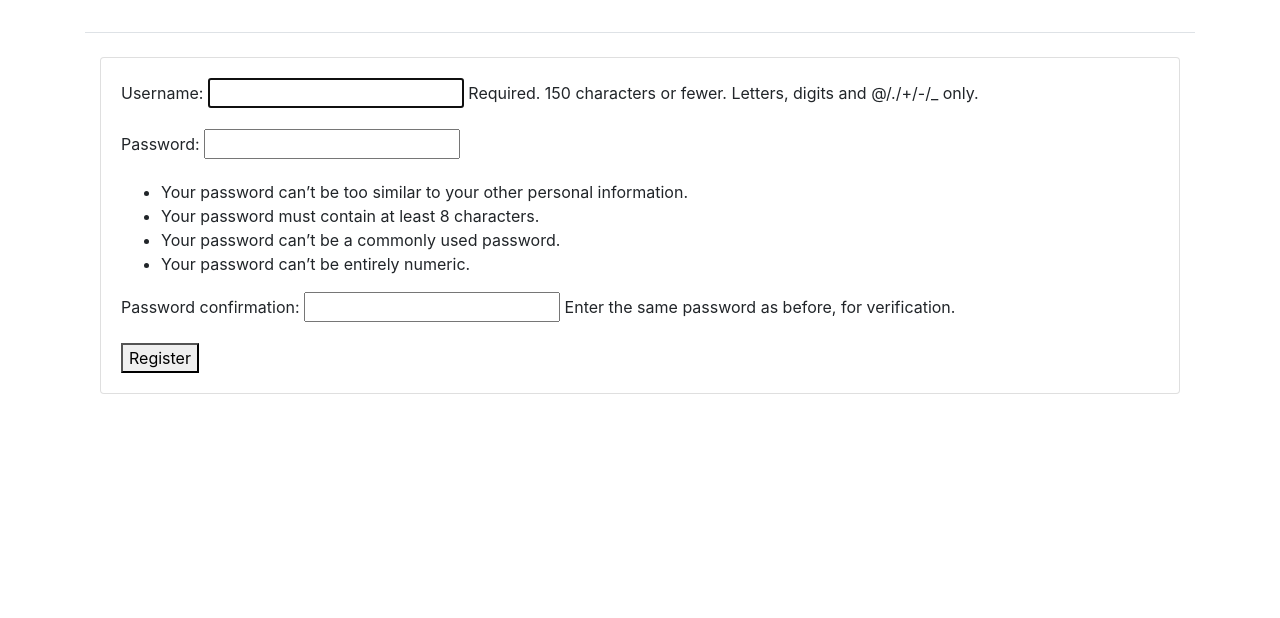
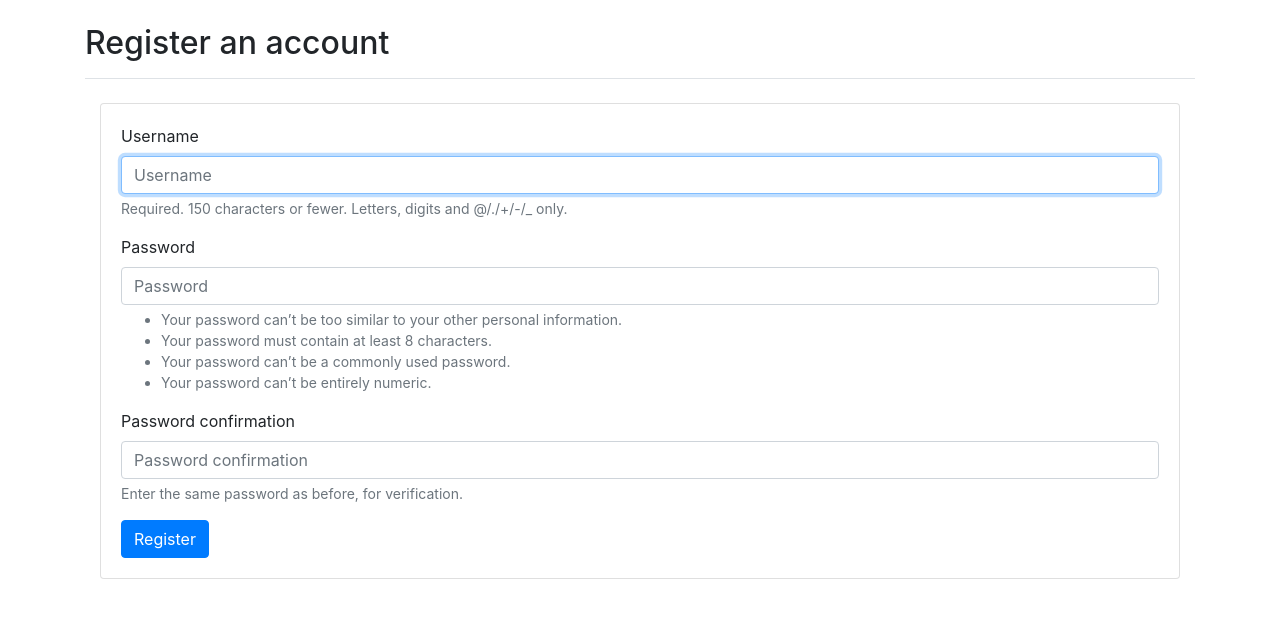
Before and after one commit to binhen75/Blog-App, a Django app: page /users/register/ in a window 1280 px wide. Shown: the part 88-706 px from the top of the page. Run offline with Django 5.2, Linux system fonts and the light colour scheme; some libraries are stand-ins or nearby versions.

Commit message:
update register

```diff
--- a/users/templates/registration/register.html
+++ b/users/templates/registration/register.html
@@ -1,11 +1,18 @@
 {% extends "blogs/base.html" %}
+{% load bootstrap4 %}
+
+{% block page_header %}
+    <h2>Register an account</h2>
+{% endblock page_header %}
+
+
 {% block content %}
-
-    <form method="post" action="{% url 'users:register' %}">
+    <form method="post" action="{% url 'users:register' %}" class="form">
         {% csrf_token %}
-        {{ form.as_p }}
-
-        <button name="submit">Register</button>
+        {% bootstrap_form form %}
+        {% buttons %}
+            <button name="submit" class="btn btn-primary">Register</button>
+        {% endbuttons %}
         <input type="hidden" name="next"
         value="{% url 'blogs:index' %}" />
      </form>
```
Also changed, not shown: db.sqlite3.
